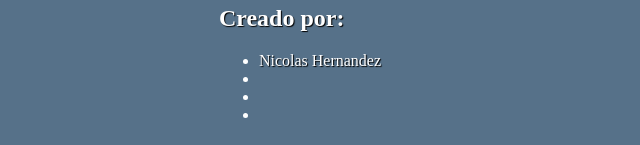
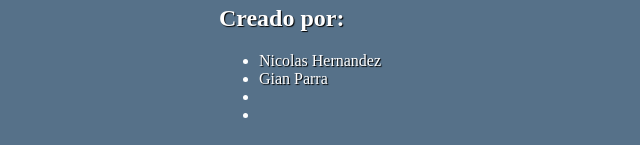
Before and after one commit to NicoHndz/Responsividad-TalentoDigital, a plain HTML site: page index.html in a window 1280 px wide. Shown: the part 1364-1509 px from the top of the page, 340-980 px from the left. Drawn offline with Linux system fonts and the light colour scheme.

Commit message:
Edición Gian Parra

```diff
--- a/index.html
+++ b/index.html
@@ -94,7 +94,7 @@
       <h2>Creado por:</h2>
       <ul>
         <li>Nicolas Hernandez</li>
-        <li></li>
+        <li>Gian Parra</li>
         <li></li>
         <li></li>
       </ul>
```
